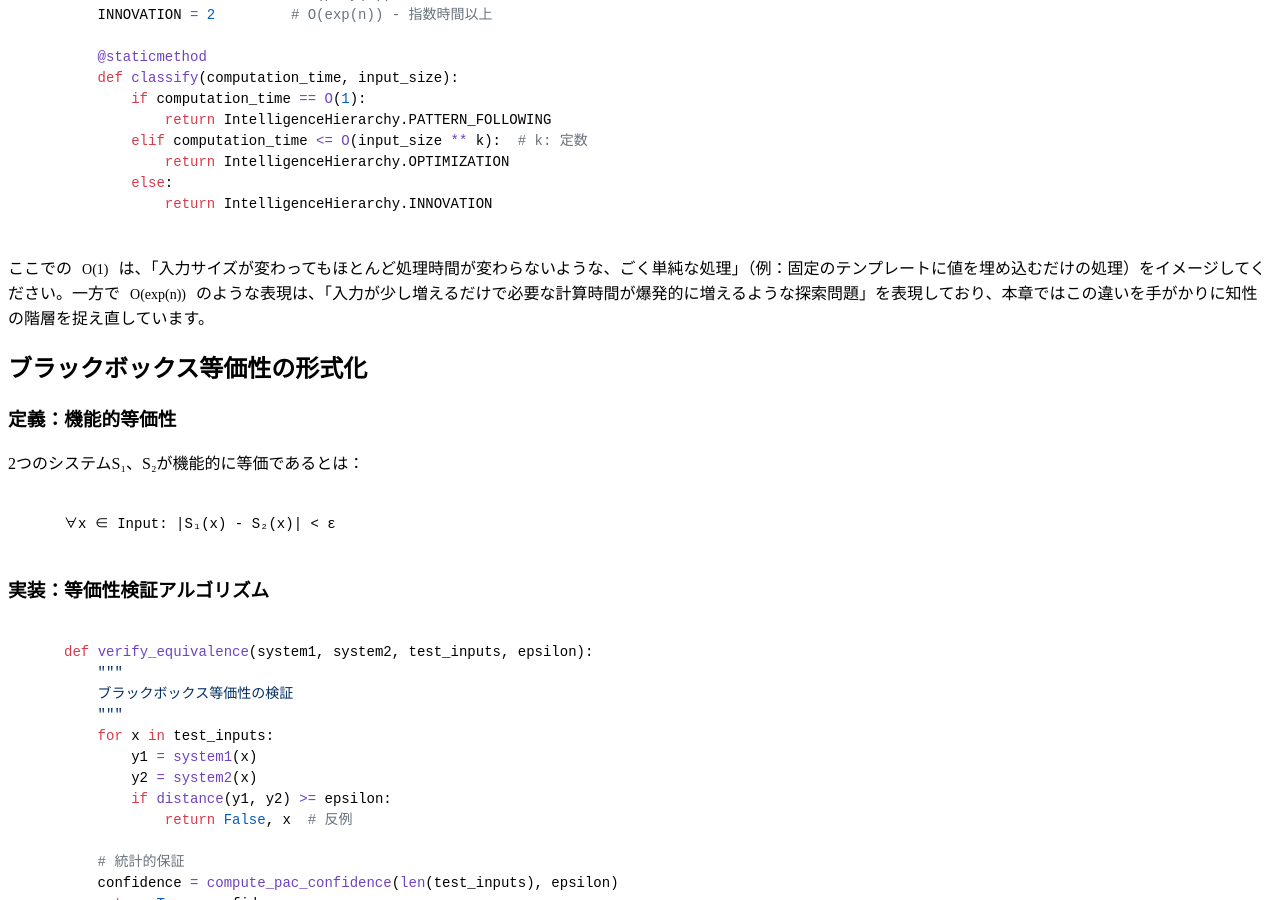
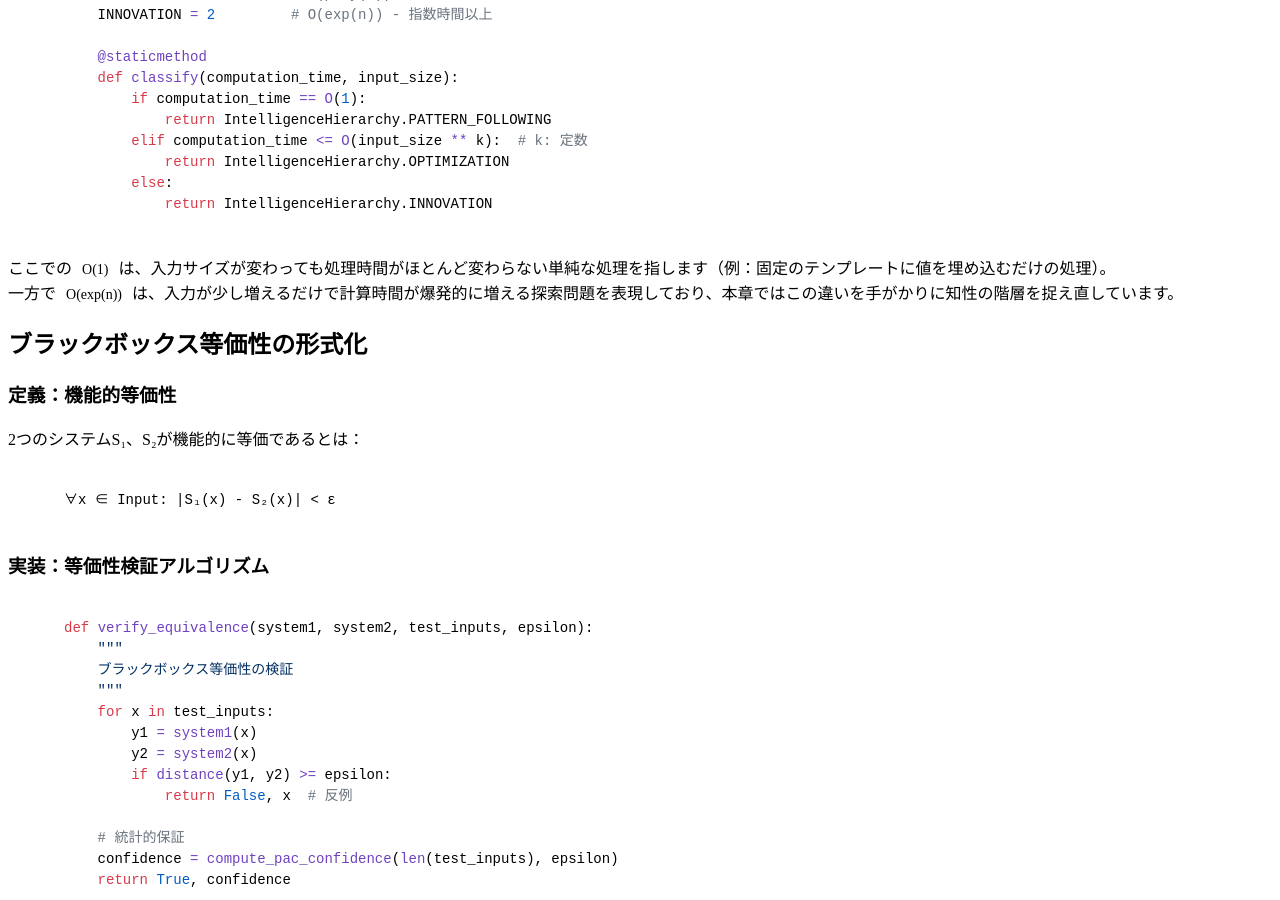
Before and after one commit to itdojp/computational-physicalism-book, a Jekyll site: the page built from docs/chapters/chapter02/index.md, in a window 1280 px wide and 900 px high, scrolled down 3143 px. Built offline with Jekyll 4.4.1, drawn with Linux system fonts in a browser that asks for light colours; some of the changed text lies outside the part shown.

Commit message:
docs: 文の分割とテンプレ表記の整合

````diff
--- a/docs/chapters/chapter02/index.md
+++ b/docs/chapters/chapter02/index.md
@@ -45,7 +45,7 @@ title: "第2章：計算可能性理論による厳密な証明"
 
 **証明（PAC学習理論による）**：
 
-以下のコードは、PAC 学習理論のアイデアを直感的に示すための擬似コードです。理論の厳密な証明や、実際にそのまま実装できる汎用アルゴリズムを提供することが目的ではなく、「有限個のサンプルから、ある程度正しい仮説を学習する」というイメージを掴むためのものとして読んでください。
+以下のコードは、PAC 学習理論のアイデアを直感的に示すための擬似コードです。理論の厳密な証明や、実際にそのまま実装できる汎用アルゴリズムを提供することが目的ではありません。「有限個のサンプルから、ある程度正しい仮説を学習する」というイメージを掴むためのものとして読んでください。
 
 ```python
 def pac_approximation(f, epsilon, delta):
@@ -125,7 +125,8 @@ class IntelligenceHierarchy:
             return IntelligenceHierarchy.INNOVATION
 ```
 
-ここでの `O(1)` は、「入力サイズが変わってもほとんど処理時間が変わらないような、ごく単純な処理」（例：固定のテンプレートに値を埋め込むだけの処理）をイメージしてください。一方で `O(exp(n))` のような表現は、「入力が少し増えるだけで必要な計算時間が爆発的に増えるような探索問題」を表現しており、本章ではこの違いを手がかりに知性の階層を捉え直しています。
+ここでの `O(1)` は、入力サイズが変わっても処理時間がほとんど変わらない単純な処理を指します（例：固定のテンプレートに値を埋め込むだけの処理）。
+一方で `O(exp(n))` は、入力が少し増えるだけで計算時間が爆発的に増える探索問題を表現しており、本章ではこの違いを手がかりに知性の階層を捉え直しています。
 
 ## ブラックボックス等価性の形式化
 
````
Also changed, not shown: docs/introduction/01-introduction.md (+3 -3 lines).
